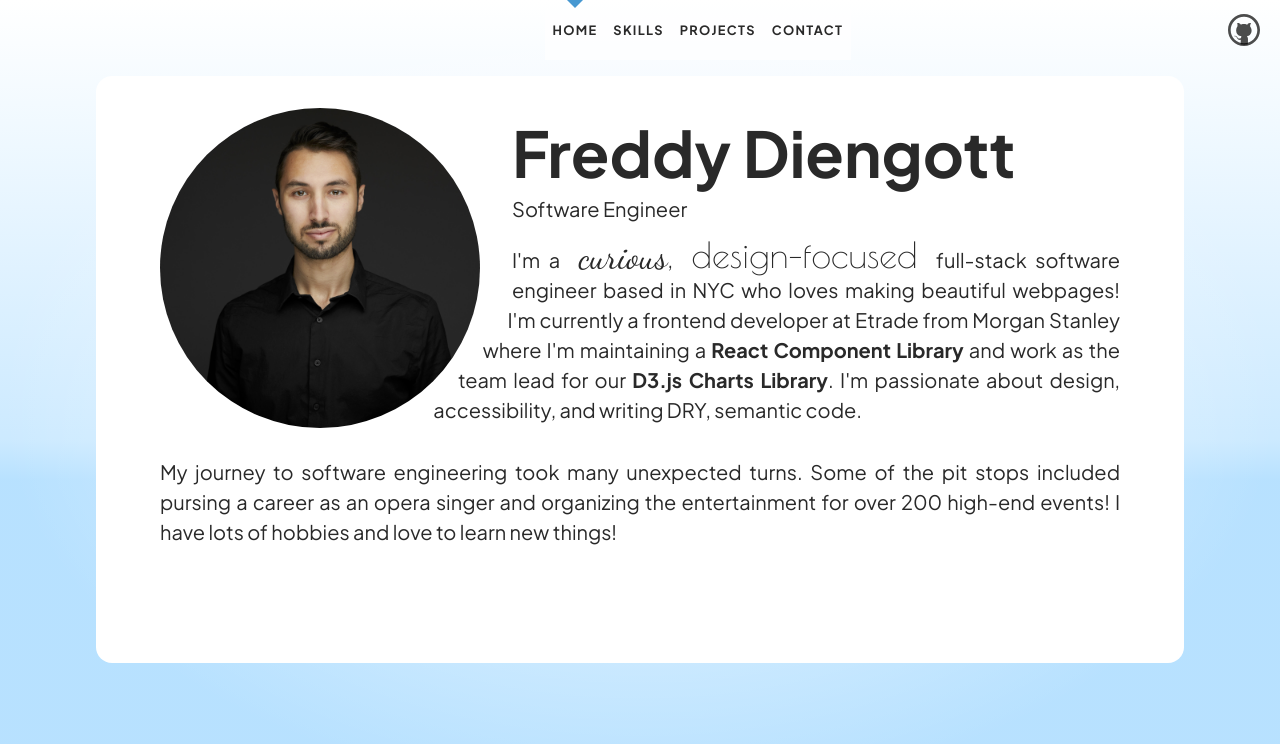
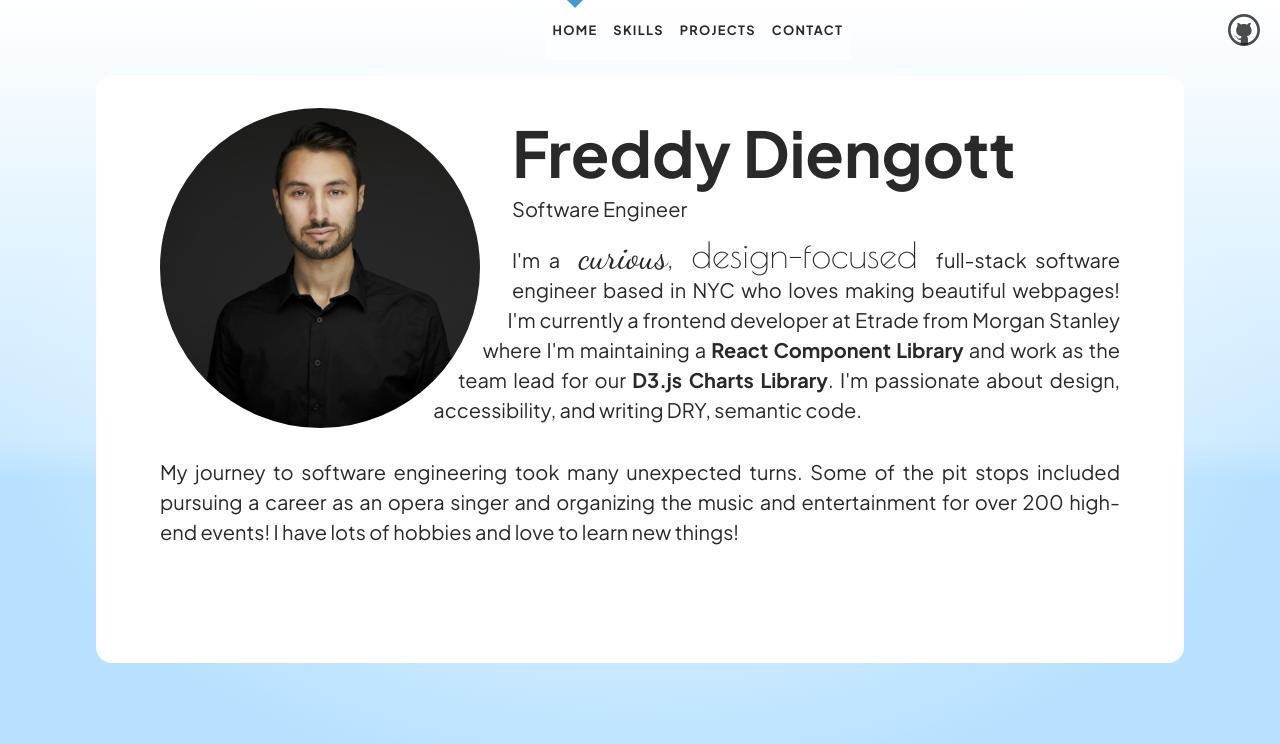
Before and after one commit to fdiengott/portfolio-svelte, a SvelteKit app: page / in a window 1280 px wide. Shown: the top 744 px of the page. Built offline with nearby package versions, Linux system fonts and the light colour scheme; a web font is replaced by a local one.

Commit message:
update sparkles and home page copy

```diff
--- a/src/routes/+page.svelte
+++ b/src/routes/+page.svelte
@@ -28,11 +28,11 @@
 					<p>
 						I'm a <span class="cursive-text">
 							curious
-							<div class="sparkle" />
-							<div class="sparkle" />
-							<div class="sparkle" />
+							<span class="sparkle" />
+							<span class="sparkle" />
+							<span class="sparkle" />
 						</span>,
-						<span class="design-text">
+						<span class="design-text" data-text="design-focused">
 							{#each designText as letter, index}
 								<span style="--delay: {index * 300}ms">{letter}</span>
 							{/each}
@@ -46,8 +46,8 @@
 
 					<p>
 						My journey to software engineering took many unexpected turns. Some of the pit stops included
-						pursing a career as an opera singer and organizing the entertainment for over 200 high-end
-						events! I have lots of hobbies and love to learn new things!
+						pursuing a career as an opera singer and organizing the music and entertainment for over 200
+						high-end events! I have lots of hobbies and love to learn new things!
 					</p>
 				</div>
 			</div>
```
